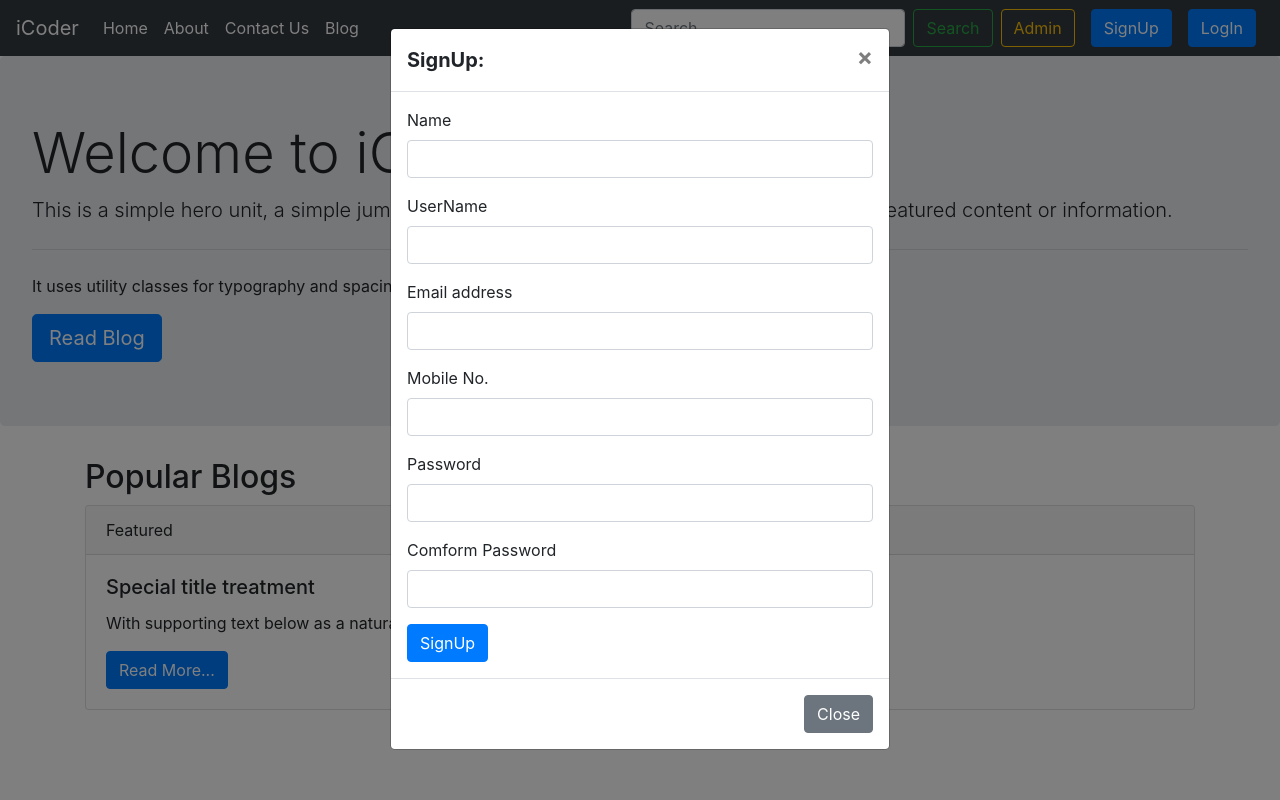
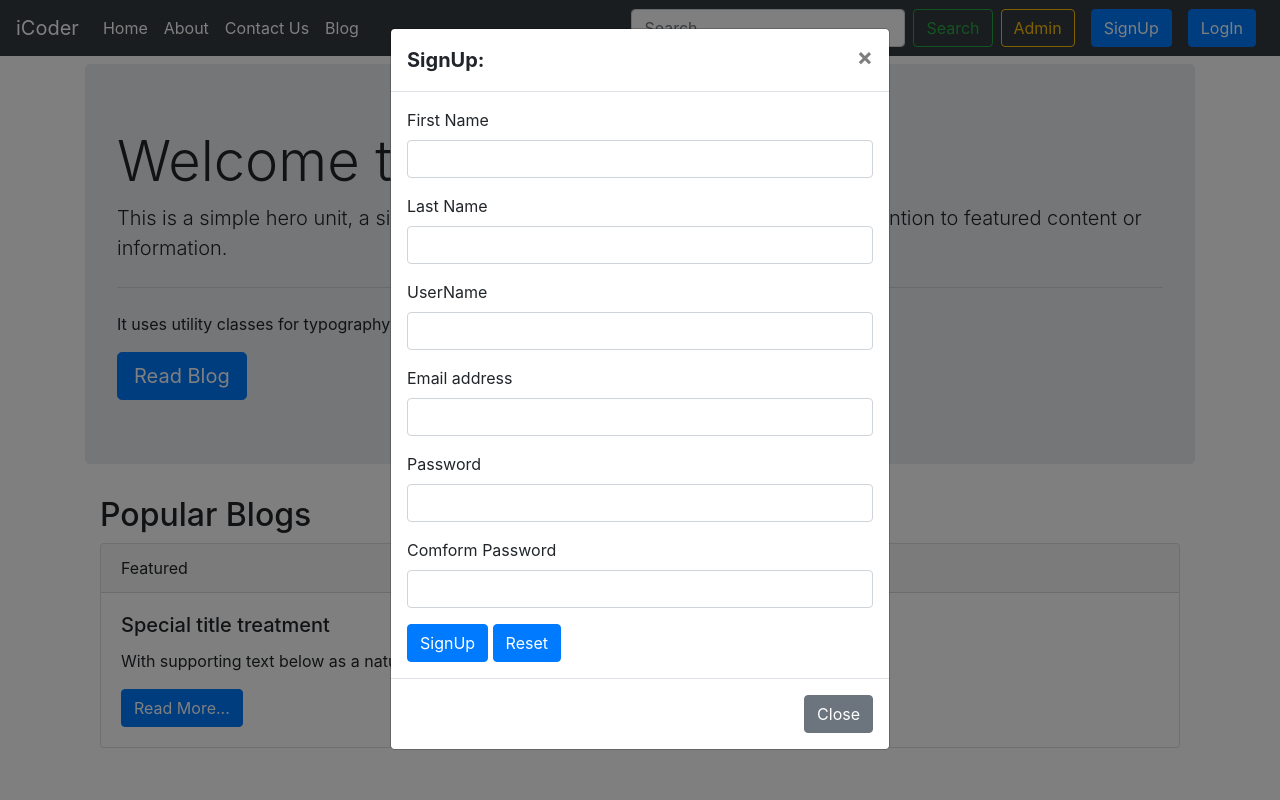
Before and after one commit to yogeshnile/First-app-in-Django, a Django app: page / in a window 1280 px wide, after a click on "SignUp". Run offline with Django 3.2, Linux system fonts and the light colour scheme; some libraries are stand-ins or nearby versions.

Commit message:
user log in out added

```diff
--- a/home/urls.py
+++ b/home/urls.py
@@ -7,4 +7,7 @@ urlpatterns = [
     path('about', views.about, name='about'),
     path('', views.home, name='home'),
     path('search', views.search, name='search'),
+    path('signup', views.handleSignup, name='handleSignup'),
+    path('login', views.handlelogin, name='handlelogin'),
+    path('logout', views.handlelogout, name='handlelogout'),
 ]
--- a/home/views.py
+++ b/home/views.py
@@ -1,7 +1,9 @@
-from django.shortcuts import render, HttpResponse
+from django.shortcuts import render, redirect
 from .models import Contact
 from blog.models import Post
 from django.contrib import messages
+from django.contrib.auth.models import User
+from django.contrib.auth import authenticate, login, logout
 
 # Create your views here.
 def home(request):
@@ -42,3 +44,47 @@ def search(request):
         'query':query,
     }
     return render(request, 'home/search.html', params)
+
+def handleSignup(request):
+    if request.method == 'POST':
+        fname = request.POST['name']
+        lname = request.POST['lastname']
+        username = request.POST['username']
+        email = request.POST['email']
+        password = request.POST['password']
+        cpassword = request.POST['cpassword']
+
+        if not username.isalnum():
+            messages.error(request, "Username should be alphanumeric")
+
+        if password == cpassword:
+            myuser = User.objects.create_user(username, email, password)
+            myuser.first_name = fname
+            myuser.last_name = lname
+            myuser.save()
+            messages.success(request, "Account Create Successfully")
+        else:
+            messages.error(request, "Password not correct")
+
+        return redirect('home')
+    return redirect('home')
+
+def handlelogin(request):
+    if request.method == 'POST':
+        username = request.POST['loginusername']
+        loginpassword = request.POST['loginpassword']
+
+        user = authenticate(username=username, password=loginpassword)
+        if user is not None:
+            login(request, user)
+            messages.success(request, "Successfully Logged In")
+            return redirect('home')
+        else:
+            messages.error(request, "Login Unsuccessful")
+            return redirect('home')
+    return redirect('home')
+
+def handlelogout(request):
+    logout(request)
+    messages.success(request, "Logout Successfully")
+    return redirect('home')
--- a/iCoder/settings.py
+++ b/iCoder/settings.py
@@ -108,7 +108,7 @@ AUTH_PASSWORD_VALIDATORS = [
 
 LANGUAGE_CODE = 'en-us'
 
-TIME_ZONE = 'UTC'
+TIME_ZONE = 'Asia/Kolkata'
 
 USE_I18N = True
 
--- a/templates/base.html
+++ b/templates/base.html
@@ -42,12 +42,17 @@
         <button class="btn btn-outline-success my-2 my-sm-0" type="submit">Search</button>
       </form>
       <a href="/admin" role="button" target="_blank" class="btn btn-outline-warning my-2 mx-2 my-sm-0">Admin</a>
+      {% if user.is_authenticated %}
+      <h5 class="my-2 mx-2 my-sm-0" style="color: white;">Hello {{ request.user }}!</h5>
+      <a href="/logout" role="button" class="btn btn-danger my-2 mx-2 my-sm-0">LogOut</a>
+      {% else %}
       <!-- Button trigger signup modal -->
       <button type="button" class="btn btn-primary my-2 mx-2 my-sm-0" data-toggle="modal"
         data-target="#signupModal">SignUp</button>
       <!-- Button trigger login modal -->
       <button type="button" class="btn btn-primary my-2 mx-2 my-sm-0" data-toggle="modal"
         data-target="#loginModal">LogIn</button>
+      {% endif %}
     </div>
   </nav>
 
@@ -62,10 +67,16 @@
           </button>
         </div>
         <div class="modal-body">
-          <form>
+          <form method="POST" action="/signup">
+            {% csrf_token %}
             <div class="form-group">
-              <label for="name">Name</label>
+              <label for="name"> First Name</label>
               <input type="name" class="form-control" id="name" name="name" aria-describedby="name" Required="">
+            </div>
+            <div class="form-group">
+              <label for="lastname">Last Name</label>
+              <input type="lastname" class="form-control" id="lastname" name="lastname" aria-describedby="lastname"
+                Required="">
             </div>
             <div class="form-group">
               <label for="username">UserName</label>
@@ -74,11 +85,7 @@
             </div>
             <div class="form-group">
               <label for="email">Email address</label>
-              <input type="email" class="form-control" id="email" name="name" aria-describedby="emailHelp" required="">
-            </div>
-            <div class="form-group">
-              <label for="phone">Mobile No.</label>
-              <input type="phone" class="form-control" id="phone" name="phone" aria-describedby="phoneHelp" Required="">
+              <input type="email" class="form-control" id="email" name="email" aria-describedby="emailHelp" required="">
             </div>
             <div class="form-group">
               <label for="exampleInputPassword1">Password</label>
@@ -89,6 +96,7 @@
               <input type="password" class="form-control" id="cpassword" name="cpassword" required="">
             </div>
             <button type="submit" class="btn btn-primary">SignUp</button>
+            <input class="btn btn-primary" type="reset" value="Reset">
           </form>
         </div>
         <div class="modal-footer">
@@ -109,17 +117,19 @@
           </button>
         </div>
         <div class="modal-body">
-          <form>
+          <form method="POST" action="/login">
+            {% csrf_token %}
             <div class="form-group">
-              <label for="email">Email address</label>
-              <input type="email" class="form-control" id="loginemail" name="loginemail" aria-describedby="emailHelp"
-                required="">
+              <label for="username">UserName</label>
+              <input type="username" class="form-control" id="loginusername" name="loginusername"
+                aria-describedby="emailHelp" required="">
             </div>
             <div class="form-group">
               <label for="password">Password</label>
               <input type="password" class="form-control" id="loginpassword" name="loginpassword" required="">
             </div>
             <button type="submit" class="btn btn-primary">LogIn</button>
+            <input class="btn btn-primary" type="reset" value="Reset">
           </form>
         </div>
         <div class="modal-footer">
--- a/templates/home/home.html
+++ b/templates/home/home.html
@@ -3,10 +3,21 @@
 {% block title %}Home{% endblock title %}
 
 {% block body %}
+<div class='container my-2'>
+  {% if messages %}
+  {% for message in messages %}
+  <div class="alert alert-{{ message.tags }} alert-dismissible fade show" role="alert">
+    <strong>{{ message.tags }}</strong> {{ message }}
+    <button type="button" class="close" data-dismiss="alert" aria-label="Close">
+      <span aria-hidden="true">&times;</span>
+    </button>
+  </div>{% endfor %}
+  {% endif %}
   <div class="container-fluid px-0">
     <div class="jumbotron">
       <h1 class="display-4">Welcome to iCoder</h1>
-    <p class="lead">This is a simple hero unit, a simple jumbotron-style component for calling extra attention to featured content or information.</p>
+      <p class="lead">This is a simple hero unit, a simple jumbotron-style component for calling extra attention to
+        featured content or information.</p>
       <hr class="my-4">
       <p>It uses utility classes for typography and spacing to space content out within the larger container.</p>
       <a class="btn btn-primary btn-lg" href="/blog" role="button">Read Blog</a>
```
Also changed, not shown: templates/404.html (added, +7 -0 lines), db.sqlite3. Lines whose indentation alone changed are shown as unchanged.
